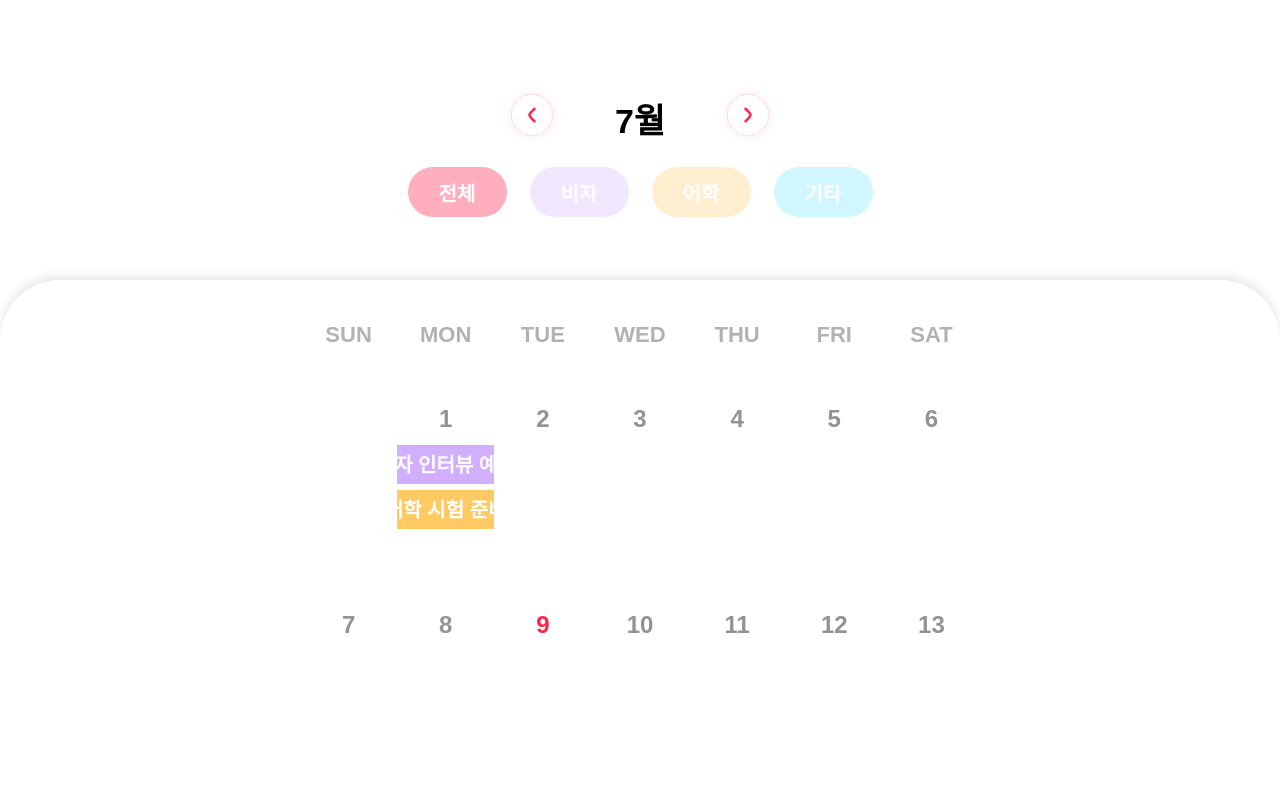
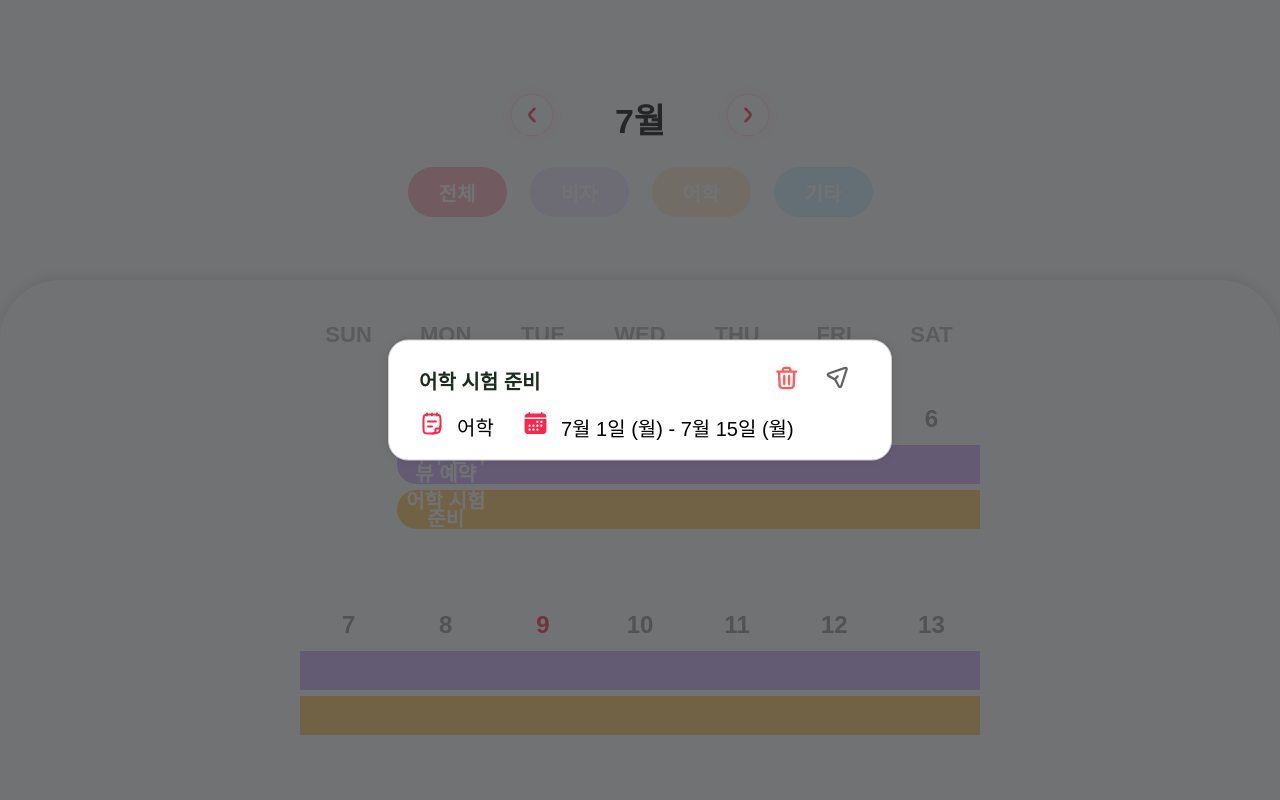
Before and after one commit to to-ex/Frontend, a React (Create React App) app: page /calendar in a window 1280 px wide. Both pictures are taken after a click on the button "10". Shown: the top 800 px of the page. Built offline with nearby package versions, Linux system fonts and the light colour scheme; the HTML template or start-up script is replaced by a standard one.

Commit message:
Feat: DropDown 구현

```diff
--- a/src/App.jsx
+++ b/src/App.jsx
@@ -4,6 +4,7 @@ import "./App.css";
 import { ThemeProvider } from "styled-components";
 import { Theme } from "./styles/Theme";
 import CustomCalendar from "./components/CustomCalendar";
+import ScheduleCategoryDropDown from "./components/ScheduleCategoryDropDown";
 
 function App() {
   return (
--- a/src/components/CustomCalendar.jsx
+++ b/src/components/CustomCalendar.jsx
@@ -5,21 +5,19 @@ import "react-calendar/dist/Calendar.css";
 import { ReactComponent as NextIcon } from "../assets/images/NextMonth.svg";
 import { ReactComponent as PrevIcon } from "../assets/images/PrevMonth.svg";
 import moment from "moment";
+import "moment/locale/ko";
 import {
   StyledCalendarWrapper,
-  // StyledScheduleLine,
+  StyledScheduleLine,
 } from "../styles/StyledCalrendar";
 import Modal from "react-modal";
-
-Modal.setAppElement("#root");
+import CustomModal from "./CustomModal";
 
 const CustomCalendar = () => {
   const [selectedTab, setSelectedTab] = useState("ALL");
   const [events, setEvents] = useState([]);
   const [modalIsOpen, setModalIsOpen] = useState(false);
   const [selectedEvent, setSelectedEvent] = useState(null);
-
-  console.log(selectedEvent);
 
   const Tabs = [
     {
@@ -28,7 +26,6 @@ const CustomCalendar = () => {
       scheduleCategory: "ALL",
       oncolor: "#FFAEBD",
       offcolor: "rgba(255, 174, 189, 0.7)",
-      url: "/calendar",
     },
     {
       index: 1,
@@ -36,7 +33,6 @@ const CustomCalendar = () => {
       scheduleCategory: "VISA",
       oncolor: "#D2AEFF",
       offcolor: "rgba(210, 174, 255, 0.3)",
-      url: "/calendar",
     },
     {
       index: 2,
@@ -44,7 +40,6 @@ const CustomCalendar = () => {
       scheduleCategory: "TEST",
       oncolor: "#FFCA63",
       offcolor: "rgba(255, 202, 99, 0.3)",
-      url: "/calendar",
     },
     {
       index: 3,
@@ -52,11 +47,9 @@ const CustomCalendar = () => {
       scheduleCategory: "ETC",
       oncolor: "#63E3FF",
       offcolor: "rgba(99, 227, 255, 0.3)",
-      url: "/calendar",
     },
   ];
 
-  // 임시 데이터
   const data = [
     {
       scheduleId: 8,
@@ -101,7 +94,6 @@ const CustomCalendar = () => {
   ];
 
   useEffect(() => {
-    // 데이터를 받아와서 상태로 설정
     setEvents(data);
   }, []);
 
@@ -112,7 +104,6 @@ const CustomCalendar = () => {
   const handleEventClick = (event) => {
     setSelectedEvent(event);
     setModalIsOpen(true);
-    console.log("눌리긴 함");
   };
 
   const closeModal = () => {
@@ -120,7 +111,6 @@ const CustomCalendar = () => {
     setSelectedEvent(null);
   };
 
-  // 선택된 탭에 따라 필터링된 데이터를 반환
   const getFilteredEvents = () => {
     if (selectedTab === "ALL") {
       return events.filter((event) => event.type === "CALENDAR");
@@ -137,12 +127,20 @@ const CustomCalendar = () => {
     return filteredEvents.filter((event) =>
       moment(date).isBetween(
         moment(event.startDate),
-        moment(event.startDate),
+        moment(event.endDate),
         null,
         "[]"
       )
     );
   };
+
+  const formatStartDate =
+    selectedEvent &&
+    moment(selectedEvent.startDate).locale("ko").format("M월 D일 (ddd)");
+
+  const formatEndDate =
+    selectedEvent &&
+    moment(selectedEvent.endDate).locale("ko").format("M월 D일 (ddd)");
 
   return (
     <StyledCalendarWrapper>
@@ -172,13 +170,20 @@ const CustomCalendar = () => {
         next2Label={null}
         prev2Label={null}
         showNeighboringMonth={false}
-        calendarType="gregory" // 일요일부터 시작
+        calendarType="gregory"
         minDetail="month"
         maxDetail="month"
         tileContent={({ date, view }) => {
           let html = [];
           const dayEvents = getEventsForDate(date);
           dayEvents.forEach((event, index) => {
+            let momentDate = moment(
+              date,
+              "ddd MMM DD YYYY HH:mm:ss [GMT]ZZ (한국 표준시)"
+            );
+            momentDate = moment(momentDate).format("YYYY-MM-DD");
+            const isStartDate = event.startDate === momentDate;
+            const isEndDate = event.endDate === momentDate;
             html.push(
               <StyledScheduleLine
                 key={event.scheduleId}
@@ -189,65 +194,35 @@ const CustomCalendar = () => {
                     ? "#FFCA63"
                     : "#63E3FF"
                 }
-                style={{ top: `${(index + 1) * 45}px` }} // 이벤트 간격 조정 및 높이 설정
+                style={{ top: `${(index + 1) * 45}px` }}
+                $isStartDate={isStartDate}
+                $isEndDate={isEndDate}
                 onClick={() => handleEventClick(event)}
               >
-                {event.content}
+                {event.startDate === momentDate ? event.content : null}
               </StyledScheduleLine>
             );
           });
           return <>{html}</>;
         }}
       />
-      <Modal
-        isOpen={modalIsOpen}
-        onRequestClose={closeModal}
-        contentLabel="Event Modal"
-        style={{
-          overlay: {
-            backgroundColor: "rgba(0, 0, 0, 0.5)",
-            zIndex: 1000,
-          },
-          content: {
-            position: "absolute",
-            top: "50%",
-            left: "50%",
-            transform: "translate(-50%, -50%)",
-            width: "504px",
-            height: "121px",
-            // padding: "20px",
-            borderRadius: "8px",
-            backgroundColor: "#fff",
-            boxShadow: "0px 0px 10px rgba(0, 0, 0, 0.1)",
-          },
-        }}
-      >
-        {selectedEvent && (
-          <>
-            <ModalTitle value={selectedEvent.content}></ModalTitle>
-            <p>Category: {selectedEvent.scheduleCategory}</p>
-            <p>
-              Date: {selectedEvent.startDate} - {selectedEvent.endDate}
-            </p>
-            <button onClick={closeModal}>Close</button>
-          </>
-        )}
-      </Modal>
+      <CustomModal
+        $modalIsOpen={modalIsOpen}
+        closeModal={closeModal}
+        selectedEvent={selectedEvent}
+        formatStartDate={formatStartDate}
+        formatEndDate={formatEndDate}
+        CategoryTypes={Tabs}
+      />
     </StyledCalendarWrapper>
   );
 };
 
 export default CustomCalendar;
-const ModalTitle = styled.input`
-  font-weight: 600;
-  font-size: 20px;
-  color: ${({ theme }) => theme.colors.BLACK};
-  border: none;
-`;
 
 const TabBar = styled.div`
   position: absolute;
-  top: 167px; /* 네비게이션 바로 아래에 위치하도록 조정 */
+  top: 167px;
   width: 100%;
   z-index: 1;
   display: flex;
@@ -276,18 +251,3 @@ const Container = styled.div`
   top: 10px;
   box-shadow: 0 -4px 10px 0 rgba(00, 00, 00, 0.1);
 `;
-
-const StyledScheduleLine = styled.div`
-  background-color: ${(props) => props.color};
-  width: 196px;
-  height: 39px;
-  border-radius: 50px;
-  position: absolute;
-  color: #fff;
-  font-weight: 600;
-  font-size: 20px;
-  display: flex;
-  justify-content: center;
-  align-items: center;
-  cursor: pointer;
-`;
--- /dev/null
+++ b/src/components/CustomModal.jsx
@@ -0,0 +1,150 @@
+import React, { useState, useEffect } from "react";
+import styled from "styled-components";
+import Modal from "react-modal";
+import { ReactComponent as CalendarIcon } from "../assets/images/CalendarIcon.svg";
+import { ReactComponent as Trash } from "../assets/images/Trash.svg";
+import { ReactComponent as Send } from "../assets/images/Send.svg";
+import ScheduleCategoryDropDown from "./ScheduleCategoryDropDown";
+
+const CustomModal = ({
+  $modalIsOpen,
+  closeModal,
+  selectedEvent,
+  formatStartDate,
+  formatEndDate,
+  CategoryTypes,
+}) => {
+  const [dropdownIsOpen, setDropdownIsOpen] = useState(false);
+  useEffect(() => {
+    if ($modalIsOpen) {
+      setDropdownIsOpen(false);
+    }
+  }, [$modalIsOpen]);
+
+  return (
+    <>
+      <Modal
+        isOpen={$modalIsOpen}
+        onRequestClose={closeModal}
+        contentLabel="Event Modal"
+        style={{
+          overlay: {
+            backgroundColor: "rgba(54, 55, 58, 0.7)",
+            zIndex: 1000,
+          },
+          content: {
+            position: "absolute",
+            top: "50%",
+            left: "50%",
+            transform: "translate(-50%, -50%)",
+            width: "437px",
+            height: "68px",
+            padding: "25px 37px 26px 28px",
+            borderRadius: "20px",
+            backgroundColor: "#fff",
+            boxShadow: "0px 0px 10px rgba(0, 0, 0, 0.1)",
+          },
+        }}
+      >
+        {selectedEvent && (
+          <>
+            <ModalLeftBox>
+              <ModalTopBox>
+                <ModalTitle defaultValue={selectedEvent.content}></ModalTitle>
+                <ModalTopBtnBox>
+                  <ModalTopBtn>
+                    <Trash />
+                  </ModalTopBtn>
+                  <ModalTopBtn onClick={closeModal}>
+                    <Send />
+                  </ModalTopBtn>
+                </ModalTopBtnBox>
+              </ModalTopBox>
+              <ModalBottomBtnBox>
+                <ModalBottomBtn>
+                  <CalendarIcon />
+                  <ModalText>
+                    {formatStartDate !== formatEndDate
+                      ? formatStartDate + " - " + formatEndDate
+                      : formatStartDate}
+                  </ModalText>
+                </ModalBottomBtn>
+              </ModalBottomBtnBox>
+            </ModalLeftBox>
+          </>
+        )}
+      </Modal>
+      {$modalIsOpen && (
+        <ScheduleCategoryDropDown
+          isOpen={dropdownIsOpen}
+          list={CategoryTypes}
+          selected={
+            selectedEvent.scheduleCategory === "VISA"
+              ? "비자"
+              : selectedEvent.scheduleCategory === "TEST"
+              ? "어학"
+              : "기타"
+          }
+        />
+      )}
+    </>
+  );
+};
+
+export default CustomModal;
+
+const ModalLeftBox = styled.div`
+  width: 100%;
+  height: 100%;
+  display: flex;
+  flex-direction: column;
+  justify-content: space-between;
+`;
+
+const ModalTopBox = styled.div`
+  width: 100%;
+  display: flex;
+  flex-direction: row;
+  justify-content: space-between;
+`;
+
+const ModalTitle = styled.input`
+  font-weight: 600;
+  font-size: 20px;
+  color: ${({ theme }) => theme.colors.BLACK};
+  border: none;
+  outline: none;
+`;
+
+const ModalTopBtnBox = styled.div`
+  display: flex;
+  gap: 16px;
+`;
+
+const ModalTopBtn = styled.button`
+  width: auto;
+  height: auto;
+  background-color: transparent;
+  border: none;
+`;
+
+const ModalBottomBtnBox = styled.div`
+  width: 100%;
+  display: flex;
+  gap: 36px;
+`;
+
+const ModalBottomBtn = styled.button`
+  width: auto;
+  height: 24px;
+  background-color: transparent;
+  border: none;
+  display: flex;
+  margin-left: 100px;
+`;
+
+const ModalText = styled.p`
+  font-size: 20px;
+  font-weight: 500;
+  margin: 2px 0 0 13px;
+`;
--- /dev/null
+++ b/src/components/ScheduleCategoryDropDown.jsx
@@ -0,0 +1,51 @@
+import React, { useState } from "react";
+import {
+  StyledSelectBox,
+  StyledOptionItem,
+  StyledOptionList,
+  StyledColorRound,
+  StyledSelectedLabel,
+} from "../styles/StyledDropDown";
+import { ReactComponent as NoteIcon } from "../assets/images/NoteIcon.svg";
+
+const ScheduleCategoryDropDown = ({ list, selected, isOpen }) => {
+  const [selectedName, setSelectedName] = useState(selected);
+  const [active, setActive] = useState(false);
+
+  return (
+    <>
+      <StyledSelectedLabel onClick={() => setActive(!active)}>
+        <NoteIcon />
+        <span>{selectedName}</span>
+      </StyledSelectedLabel>
+
+      {active && (
+        <>
+          <StyledSelectBox>
+            <StyledOptionList>
+              {list.map((element) => (
+                <StyledOptionItem
+                  key={element.index}
+                  $index={element.index}
+                  onClick={() => {
+                    setSelectedName(element.name);
+                    setActive(false);
+                  }}
+                  $isSelected={selectedName === element.name}
+                >
+                  <StyledColorRound
+                    key={element.index}
+                    color={element.oncolor}
+                  />
+                  {element.name}
+                </StyledOptionItem>
+              ))}
+            </StyledOptionList>
+          </StyledSelectBox>
+        </>
+      )}
+    </>
+  );
+};
+
+export default ScheduleCategoryDropDown;
--- a/src/styles/StyledCalrendar.js
+++ b/src/styles/StyledCalrendar.js
@@ -1,4 +1,3 @@
-import Calendar from "react-calendar";
 import styled from "styled-components";
 import "react-calendar/dist/Calendar.css";
 
@@ -104,13 +103,16 @@ export const StyledCalendarWrapper = styled.div`
   }
 `;
 
-export const StyledCalendar = styled(Calendar)``;
-
 export const StyledScheduleLine = styled.div`
   background-color: ${(props) => props.color};
-  width: 196px;
+  width: 100%;
   height: 39px;
-  border-radius: 50px;
+  border-radius: ${(props) =>
+    props.$isStartDate
+      ? "50px 0 0 50px"
+      : props.$isEndDate
+      ? "0 50px 50px 0"
+      : "0"};
   position: absolute;
   color: #fff;
   font-weight: 600;
--- /dev/null
+++ b/src/styles/StyledDropDown.js
@@ -0,0 +1,76 @@
+import styled from "styled-components";
+
+export const StyledSelectedLabel = styled.button`
+  z-index: 10000 !important;
+  width: 80px;
+  height: 25px;
+  font-size: 20px;
+  font-weight: 500;
+  padding: 0;
+  background-color: white;
+  border: none;
+  display: flex;
+  justify-content: center;
+  align-items: center;
+  gap: 13px;
+  position: fixed;
+  margin-top: 1px;
+  top: calc(50% + 10px);
+  left: calc(50% - 223px);
+  span {
+    margin-top: 5px;
+  }
+`;
+
+export const StyledSelectBox = styled.div`
+  z-index: 10000 !important;
+  width: 109px;
+  height: auto;
+  border-radius: 20px;
+  background: #ffffff;
+  cursor: pointer;
+  border: 1px solid #c3c3c3;
+  box-shadow: 0px 3px 12px 0 rgba(00, 00, 00, 0.25);
+  padding: 0;
+  top: calc(50% + 47px);
+  left: calc(50% - 240px);
+  position: fixed;
+`;
+
+export const StyledOptionList = styled.ul`
+  list-style-type: none;
+  padding: 0;
+  margin: 0;
+  border-radius: 20px;
+`;
+
+export const StyledOptionItem = styled.li`
+  font-size: 18px;
+  font-weight: 500;
+  width: calc(100% - 15px);
+  height: 56px;
+  display: flex;
+  justify-content: center;
+  align-items: center;
+  padding-right: 15px;
+  border-radius: ${(props) =>
+    props.$index === 0
+      ? "20px 20px 0 0"
+      : props.$index === 3
+      ? "0 0 20px 20px"
+      : "0"};
+  background-color: ${(props) => (props.$isSelected ? "#FFF5F7" : "#fff")};
+  color: ${(props) => (props.$isSelected ? "#FF244A" : "#000")};
+  &:hover {
+    background-color: #fff5f7;
+    color: #ff244a;
+  }
+`;
+
+export const StyledColorRound = styled.div`
+  width: 15px;
+  height: 15px;
+  border-radius: 15px;
+  background-color: ${(props) => props.color};
+  margin-right: 12px;
+`;
```
Also changed, not shown: src/assets/images/Send.svg (renamed from src/Send.svg), src/assets/images/Trash.svg (renamed from src/Trash.svg).
